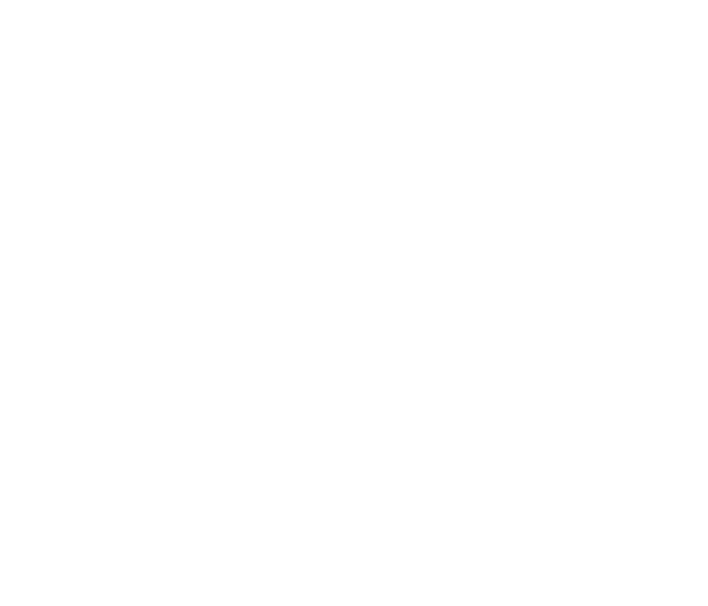
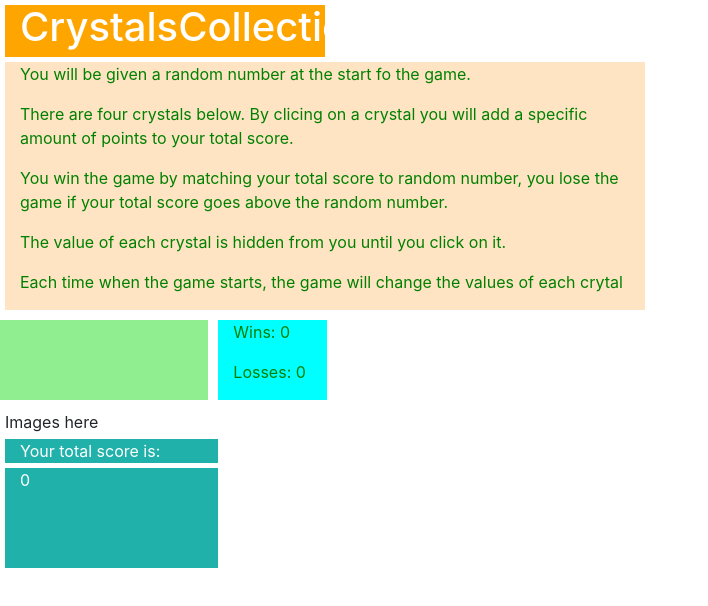
Before and after one commit to rudcks91/week-4-game, a plain HTML site: page index.html in a window 1280 px wide. Shown: the whole page, without its empty margins (0-708 px from the left). Drawn offline with nearby package versions, Linux system fonts and the light colour scheme; files that its build step writes are made by us from their sources.

Commit message:
html and css done

```diff
--- /dev/null
+++ b/assets/css/styles.css
@@ -0,0 +1,37 @@
+#titlebox, #discriptionbox, #randombox, #winandlossesbox, #imagesbox, #yourscore, #scorebox{
+    margin: 5px;
+}
+
+#titlebox{
+    background: orange;
+    text-align: center;
+}
+
+#discriptionbox{
+    background: #FFE4C4;
+}
+
+#winandlossesbox{
+    background: #00FFFF;
+}
+
+#randombox{
+    background: lightgreen;
+}
+
+#yourscore, #scorebox{
+    background: #20B2AA;
+    color: white;
+}
+
+#scorebox{
+    height: 100px;
+}
+
+
+h1{
+    color: white;
+}
+p{
+    color: green;
+}
--- a/index.html
+++ b/index.html
@@ -4,11 +4,46 @@
     <title>week-4-game</title>
     <link rel="stylesheet" type="text/css" href="assests/css/reset.css">
     <link rel="stylesheet" href="https://maxcdn.bootstrapcdn.com/bootstrap/4.0.0-beta/css/bootstrap.min.css" integrity="sha384-/Y6pD6FV/Vv2HJnA6t+vslU6fwYXjCFtcEpHbNJ0lyAFsXTsjBbfaDjzALeQsN6M" crossorigin="anonymous">
-    <link rel="stylesheet" type="text/css" href="assests/css/style.css">
-
+    <link rel="stylesheet" type="text/css" href="assets/css/styles.css">
 
 </head>
 <body>
+    <div class="row col-3" id="titlebox">
+        <h1>CrystalsCollection</h1>
+    </div>
+
+    <div class="row col-6" id="discriptionbox">
+
+            <p>You will be given a random number at the start fo the game.</p>
+            <p>There are four crystals below. By clicing on a crystal you will add a specific amount of points to your total score.</p>
+            <p>You win the game by matching your total score to random number, you lose the game if your total score goes above the random number.</p>
+            <p>The value of each crystal is hidden from you until you click on it.</p>
+            <p>Each time when the game starts, the game will change the values of each crytal</p>
+
+    </div>
+
+    <div class="row">
+        <div class="col-2" id="randombox">
+            <span id="randomnumber"></span>
+        </div>
+
+        <div class="col-1" id="winandlossesbox">
+            <p>Wins: <span id="wins">0</span></p>
+            <p>Losses: <span id="losses">0</span></p>
+        </div>
+    </div>
+
+    <div class="row" id="imagesbox">
+        Images here
+    </div>
+
+    <div class="row col-2" id="yourscore">
+        Your total score is:
+    </div>
+
+    <div class="row col-2" id="scorebox">
+        <span id="score">0</span>
+    </div>
 
 </body>
 </html>
```
Also changed, not shown: assets/css/style.css (deleted), 1 other file.
